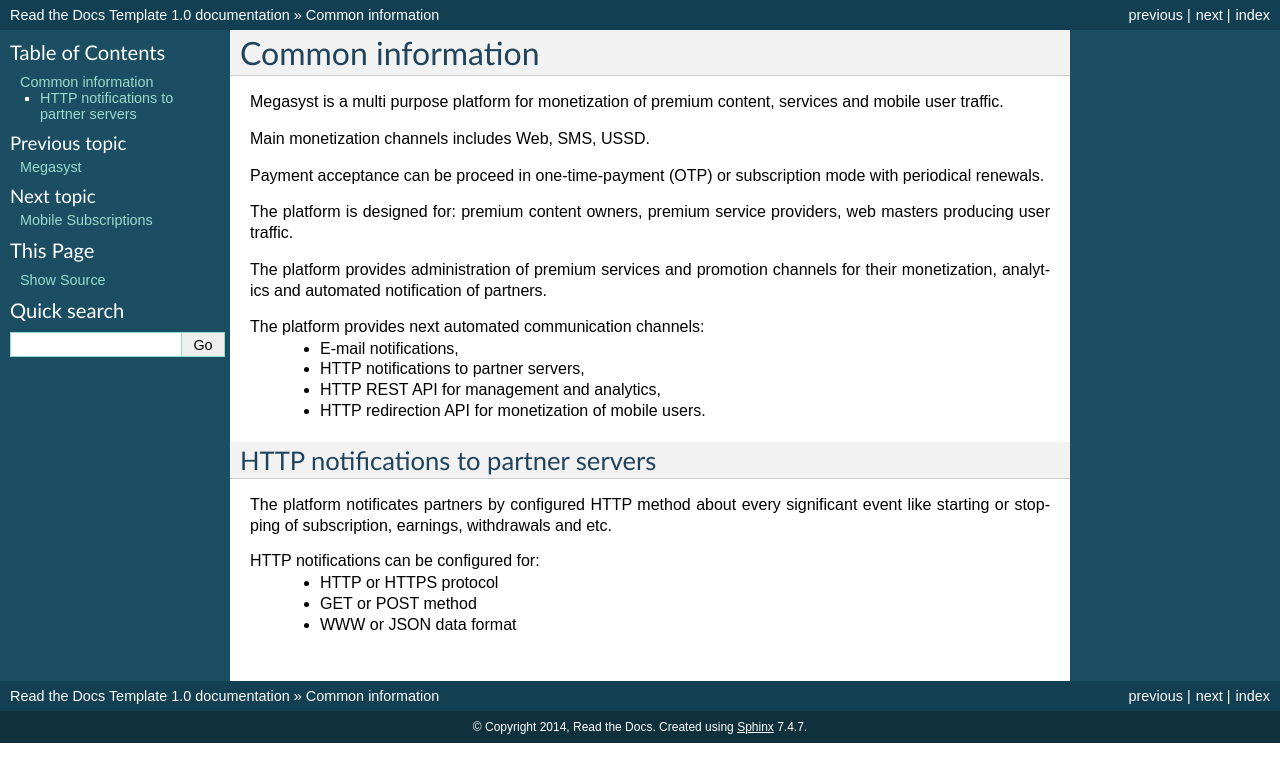
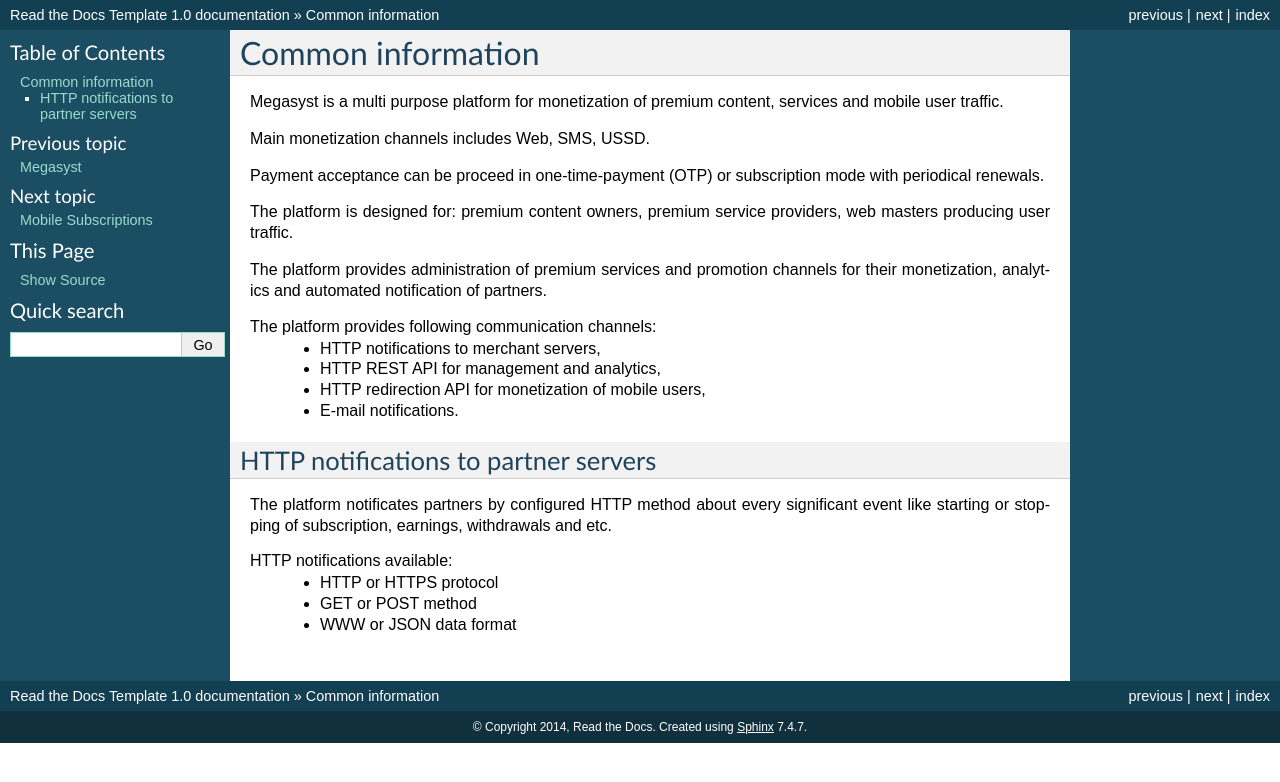
Before and after one commit to megasyst/lab, a Sphinx documentation site: the page built from docs/1_common.rst, in a window 1280 px wide. Shown: the top 782 px of the page. Built offline with Sphinx 7.4.7, drawn with Linux system fonts in a browser that asks for light colours.

Commit message:
Update 1_common.rst

```diff
--- a/docs/1_common.rst
+++ b/docs/1_common.rst
@@ -14,18 +14,18 @@ The platform is designed for: premium content owners, premium service providers,
 
 The platform provides administration of premium services and promotion channels for their monetization, analytics and automated notification of partners.
 
-The platform provides next automated communication channels:
-  * E-mail notifications,
-  * HTTP notifications to partner servers,
+The platform provides following communication channels:
+  * HTTP notifications to merchant servers,
   * HTTP REST API for management and analytics,
-  * HTTP redirection API for monetization of mobile users.
+  * HTTP redirection API for monetization of mobile users,
+  * E-mail notifications.
 
 HTTP notifications to partner servers
 -------------------------------------
 
 The platform notificates partners by configured HTTP method about every significant event like starting or stopping of subscription, earnings, withdrawals and etc.
 
-HTTP notifications can be configured for:
+HTTP notifications available:
   * HTTP or HTTPS protocol
   * GET or POST method
   * WWW or JSON data format
```
